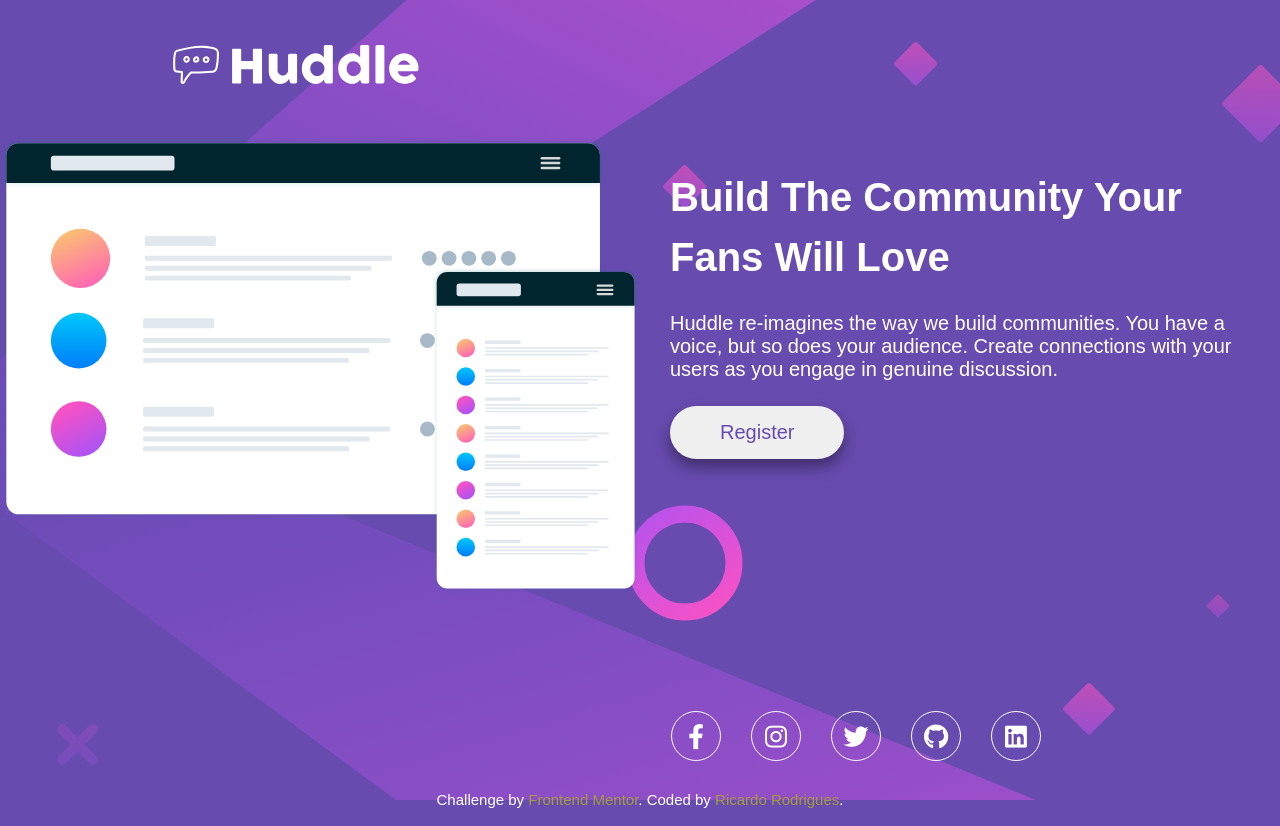
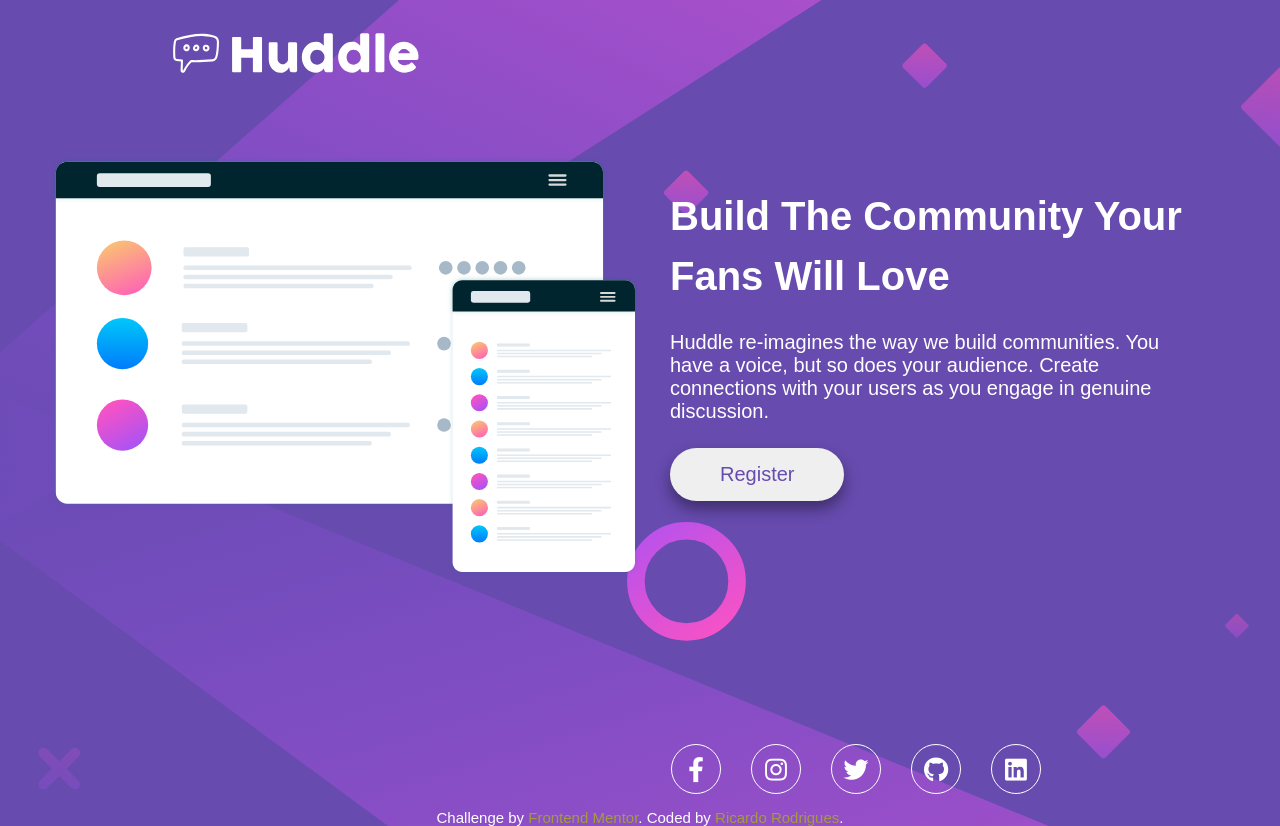
Before and after one commit to Morydemi/huddle-landing-page, a plain HTML site: page index.html in a window 1280 px wide. Drawn offline with Linux system fonts and the light colour scheme.

Commit message:
Consertado a altura da pagina

```diff
--- a/src/css/style.css
+++ b/src/css/style.css
@@ -10,7 +10,7 @@ body {
     background: url(../images/bg-desktop.svg) center center no-repeat;
     background-color: var(--backgound-color);
     background-size: cover;
-    height: 100vh;
+    height: 100%;
     display: flex;
     flex-direction: column;
     align-items: center;
@@ -20,7 +20,7 @@ body {
 .header {
     display: flex;
     align-items: left;
-    margin: 40px;
+    margin: 20px;
     width: 75%;
 }
 
@@ -33,6 +33,7 @@ body {
     grid-template-columns: 1fr 1fr;
     grid-template-rows: 1fr;
     max-width: 1440px;
+    padding: 50px;
 }
 
 .container img {
@@ -81,7 +82,6 @@ body {
 
 .footer .social{
     display: flex;
-    margin-bottom: 15px;
     align-self: flex-end;
 
 
```
